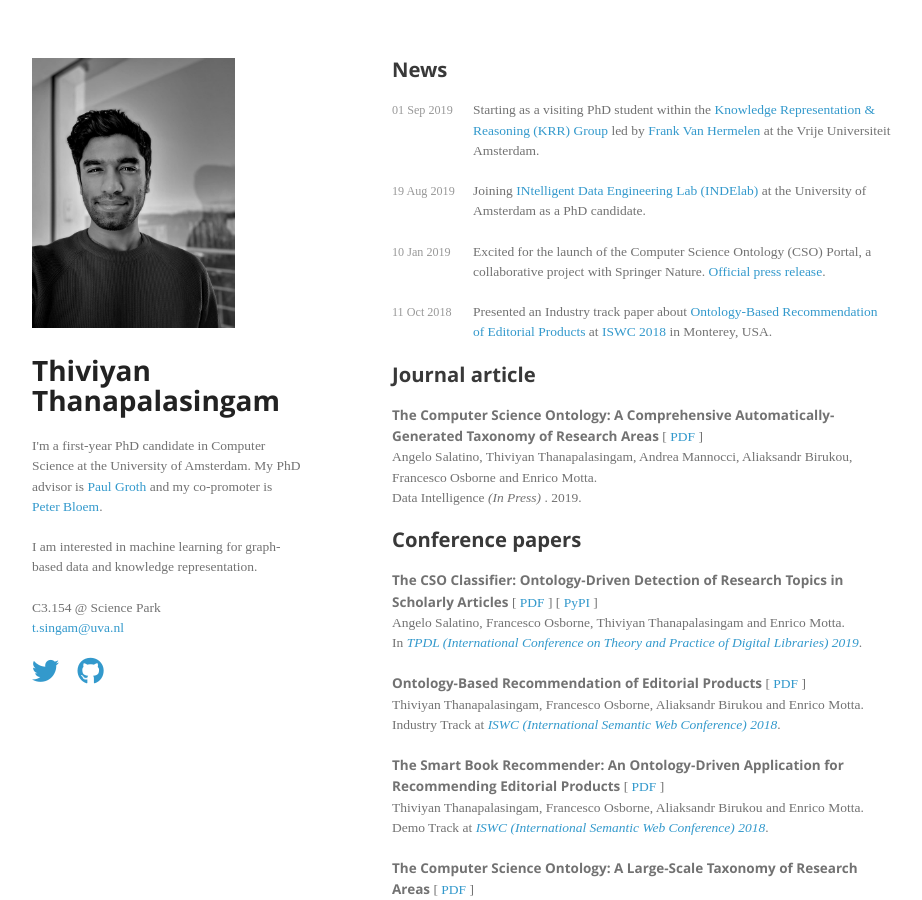
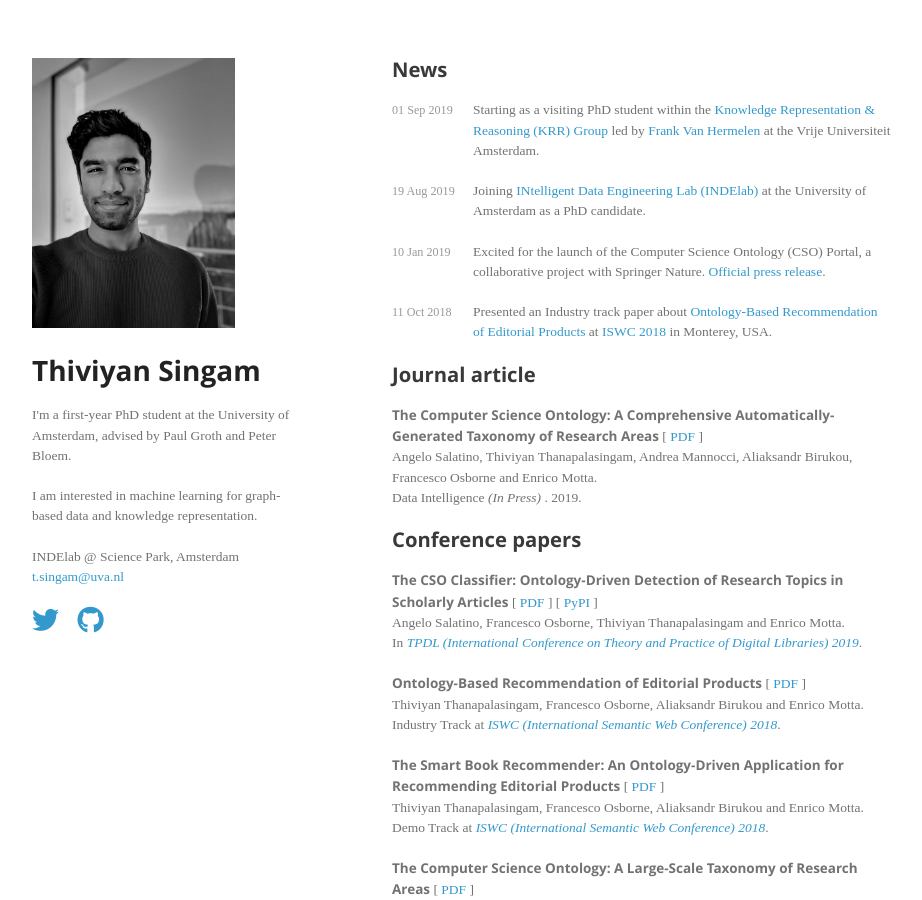
Before and after one commit to thiviyanT/website, a Jekyll site: the page built from index.html, in a window 1280 px wide and 900 px high. Shown: the whole window, without its empty margins (178-1100 px from the left). Built offline with Jekyll 4.4.1, drawn with Linux system fonts in a browser that asks for light colours; nearby versions of some CDN libraries; some web fonts are replaced; the list of posts is cut into pages by our own code; a style sheet for code colours, icons or effects is not loaded.

Commit message:
Update header.html

```diff
--- a/_includes/header.html
+++ b/_includes/header.html
@@ -1,15 +1,15 @@
 <header>
     <img src="/assets/images/3641.jpg" height="270" alt="Thiviyan Thanapalasingam"><br><br>
-    <h1>Thiviyan Thanapalasingam</h1>
-    <p>I'm a first-year PhD candidate in Computer Science at the University of Amsterdam. My PhD advisor is <a href="http://pgroth.com/">Paul Groth</a> and my co-promoter is <a href="http://www.peterbloem.nl/">Peter Bloem</a>.</p>
+    <h1>Thiviyan Singam</h1>
+    <p>I'm a first-year PhD student at the University of Amsterdam, advised by Paul Groth and Peter Bloem.</p>
     <p>I am interested in machine learning for graph-based data and knowledge representation.</p>
 
-    <p>C3.154 @ Science Park<br>
-        <a href="mailto:t.singam@uva.nl">t.singam@uva.nl</a><br>
+    <p>INDElab @ Science Park, Amsterdam<br>
+    <a href="mailto:t.singam@uva.nl">t.singam@uva.nl</a><br>
     </p>
     <span id="links">
         <a href="https://twitter.com/ThiviyanSingam"><i class="fab fa-twitter fa-2x"></i></a>
-        <a href="https://github.com/ThiviyanThanapalasingam"><i class="fab fa-github fa-2x"></i></a>
+        <a href="https://github.com/thiviyanT"><i class="fab fa-github fa-2x"></i></a>
         <a href="https://scholar.google.com/citations?user=F2PvjdUAAAAJ"><i class="ai ai-google-scholar ai-2x"></i></a>
         <a href="https://dblp.org/pers/hd/t/Thanapalasingam:Thiviyan"><i class="ai ai-dblp ai-2x"></i></a>
         <a href="https://orcid.org/0000-0002-0170-9105"><i class="ai ai-orcid ai-2x"></i></a>
```
